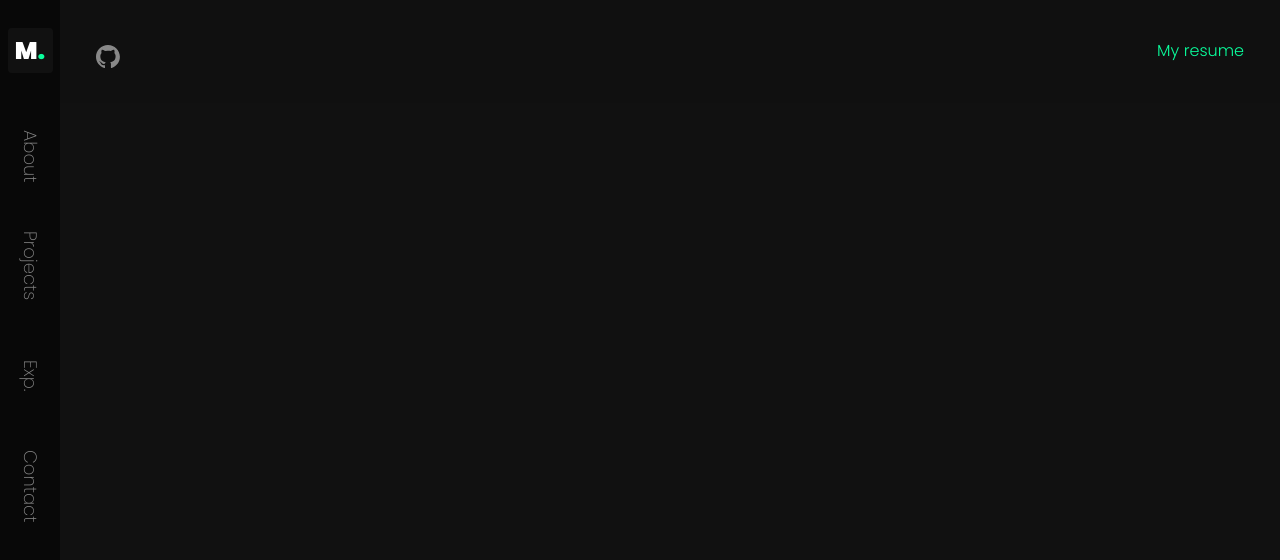
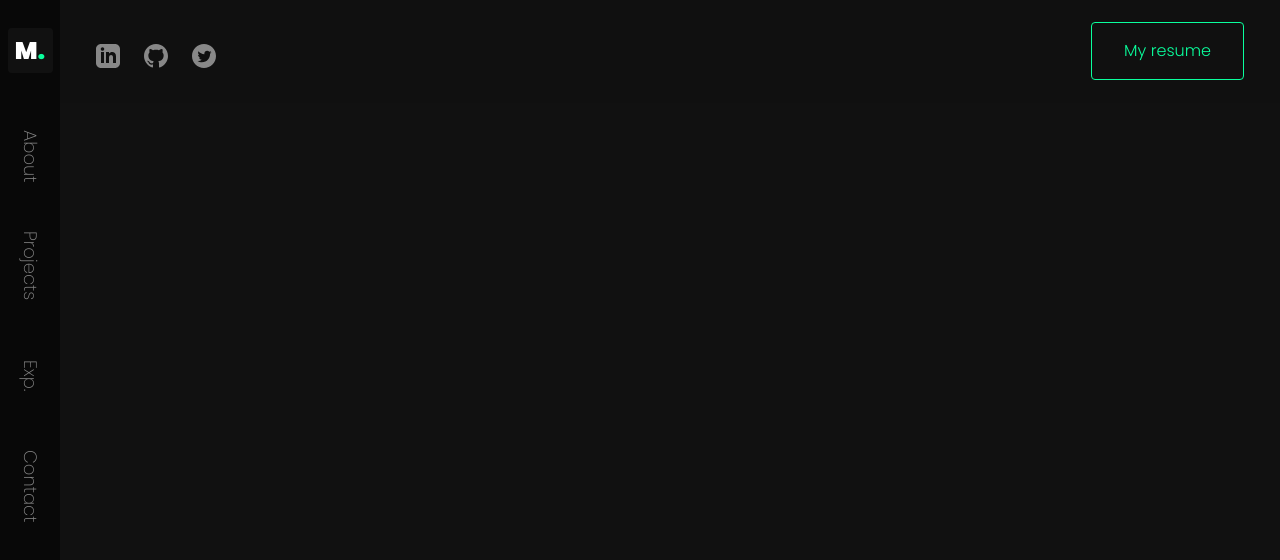
Before and after one commit to maelgff/website, a Next.js app: page / in a window 1280 px wide. Shown: the top 560 px of the page. Built offline with nearby package versions, Linux system fonts and the light colour scheme.

Commit message:
feat(website): header

```diff
--- a/postcss.config.js
+++ b/postcss.config.js
@@ -3,4 +3,7 @@
     tailwindcss: {},
     autoprefixer: {},
   },
+  variants: {
+    fill: ['hover', 'focus'],
+  }
 }
--- a/src/components/Header.tsx
+++ b/src/components/Header.tsx
@@ -1,5 +1,7 @@
 import Image from 'next/image'
 import githubIcon from '@/assets/github-mark-white.svg'
+import linkedinIcon from '@/assets/iconmonstr-linkedin-3.svg'
+import twitterIcon from '@/assets/iconmonstr-twitter-4.svg'
 
 export const Header: React.FC = () => {
 	return (
@@ -7,11 +9,45 @@
 			<div className='flex pt-[10px] gap-6'>
 				<span>
 					<a href='#' className='opacity-50 hover:opacity-100'>
-						<Image priority src={githubIcon} height={24} width={24} alt='Follow us on Twitter' />
+						<svg
+							className='text-white fill-current hover:text-brand bg-icon'
+							xmlns='http://www.w3.org/2000/svg'
+							width='24'
+							height='24'
+							viewBox='0 0 24 24'
+						>
+							<path d='M19 0h-14c-2.761 0-5 2.239-5 5v14c0 2.761 2.239 5 5 5h14c2.762 0 5-2.239 5-5v-14c0-2.761-2.238-5-5-5zm-11 19h-3v-11h3v11zm-1.5-12.268c-.966 0-1.75-.79-1.75-1.764s.784-1.764 1.75-1.764 1.75.79 1.75 1.764-.783 1.764-1.75 1.764zm13.5 12.268h-3v-5.604c0-3.368-4-3.113-4 0v5.604h-3v-11h3v1.765c1.396-2.586 7-2.777 7 2.476v6.759z' />
+						</svg>
+					</a>
+				</span>
+				<span>
+					<a href='#' className='opacity-50 hover:opacity-100'>
+						<svg
+							className='text-white fill-current hover:text-brand bg-icon'
+							xmlns='http://www.w3.org/2000/svg'
+							width='24'
+							height='24'
+							viewBox='0 0 24 24'
+						>
+							<path d='M12 0c-6.626 0-12 5.373-12 12 0 5.302 3.438 9.8 8.207 11.387.599.111.793-.261.793-.577v-2.234c-3.338.726-4.033-1.416-4.033-1.416-.546-1.387-1.333-1.756-1.333-1.756-1.089-.745.083-.729.083-.729 1.205.084 1.839 1.237 1.839 1.237 1.07 1.834 2.807 1.304 3.492.997.107-.775.418-1.305.762-1.604-2.665-.305-5.467-1.334-5.467-5.931 0-1.311.469-2.381 1.236-3.221-.124-.303-.535-1.524.117-3.176 0 0 1.008-.322 3.301 1.23.957-.266 1.983-.399 3.003-.404 1.02.005 2.047.138 3.006.404 2.291-1.552 3.297-1.23 3.297-1.23.653 1.653.242 2.874.118 3.176.77.84 1.235 1.911 1.235 3.221 0 4.609-2.807 5.624-5.479 5.921.43.372.823 1.102.823 2.222v3.293c0 .319.192.694.801.576 4.765-1.589 8.199-6.086 8.199-11.386 0-6.627-5.373-12-12-12z' />
+						</svg>
+					</a>
+				</span>
+				<span>
+					<a href='#' className='opacity-50 hover:opacity-100'>
+						<svg
+							className='text-white fill-current hover:text-brand bg-icon'
+							xmlns='http://www.w3.org/2000/svg'
+							width='24'
+							height='24'
+							viewBox='0 0 24 24'
+						>
+							<path d='M12 0c-6.627 0-12 5.373-12 12s5.373 12 12 12 12-5.373 12-12-5.373-12-12-12zm6.066 9.645c.183 4.04-2.83 8.544-8.164 8.544-1.622 0-3.131-.476-4.402-1.291 1.524.18 3.045-.244 4.252-1.189-1.256-.023-2.317-.854-2.684-1.995.451.086.895.061 1.298-.049-1.381-.278-2.335-1.522-2.304-2.853.388.215.83.344 1.301.359-1.279-.855-1.641-2.544-.889-3.835 1.416 1.738 3.533 2.881 5.92 3.001-.419-1.796.944-3.527 2.799-3.527.825 0 1.572.349 2.096.907.654-.128 1.27-.368 1.824-.697-.215.671-.67 1.233-1.263 1.589.581-.07 1.135-.224 1.649-.453-.384.578-.87 1.084-1.433 1.489z' />
+						</svg>
 					</a>
 				</span>
 			</div>
-			<button className='border-1 text-md rounded cursor-pointer bg-transparent text-brand font-light border-brand-500'>
+			<button className='text-md rounded cursor-pointer bg-transparent text-brand font-light border-brand border px-8 py-4'>
 				My resume
 			</button>
 		</header>
--- a/tailwind.config.ts
+++ b/tailwind.config.ts
@@ -24,6 +24,9 @@
       },
       height: {
         'header': 'calc(45px + 3.6rem)',
+      },
+      backgroundSize: {
+        'icon': '24px 24px',
       }
     },
   },
```
Also changed, not shown: public/github-mark.svg (deleted), src/assets/github-mark-white.svg (deleted).
